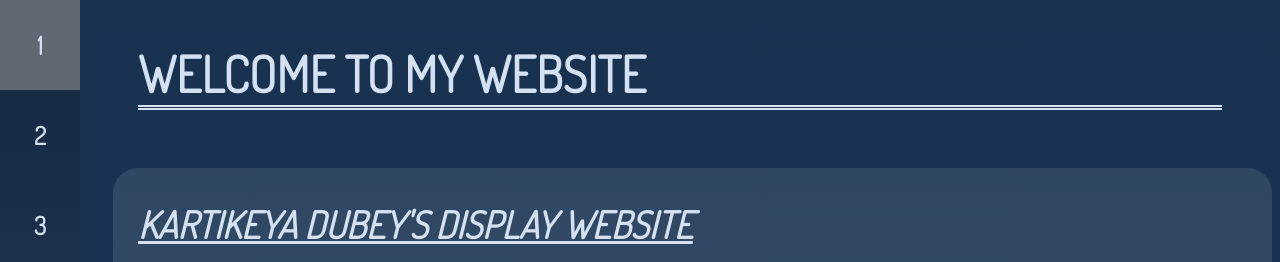
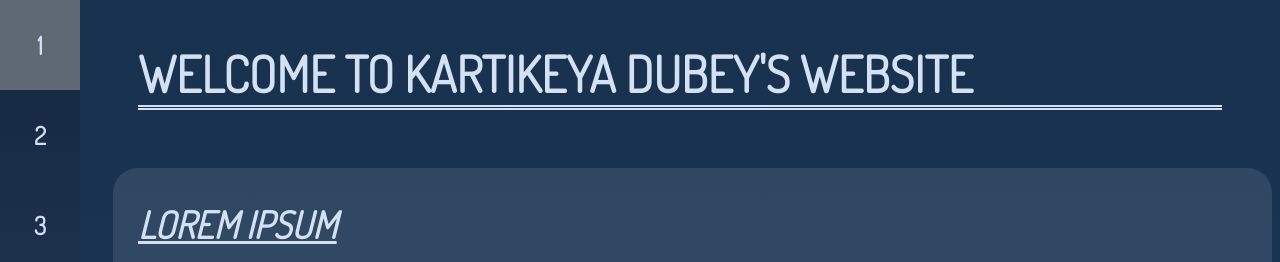
Before and after one commit to kakuking/kakuking.github.io, a plain HTML site: page index.html in a window 1280 px wide. Shown: the top 262 px of the page. Drawn offline with Linux system fonts and the light colour scheme.

Commit message:
Update index.html

```diff
--- a/index.html
+++ b/index.html
@@ -347,10 +347,10 @@
   <!-- content -->
   <div class="main">
     <div class="" style="margin-left : 25px; padding-left: 25px;">
-      <h1>Welcome to my website</h1>
+      <h1>Welcome to Kartikeya Dubey's website</h1>
     </div>
     <div class="content content1" >
-      <h2 class="heading">Kartikeya Dubey's Display Website</h2>
+      <h2 class="heading">Lorem Ipsum</h2>
       <p id="paragraph" >Lorem ipsum dolor sit amet, consectetur adipiscing elit,
         sed do eiusmod tempor incididunt ut
         labore et dolore magna aliqua. Ut enim ad minim veniam.</p>
```
